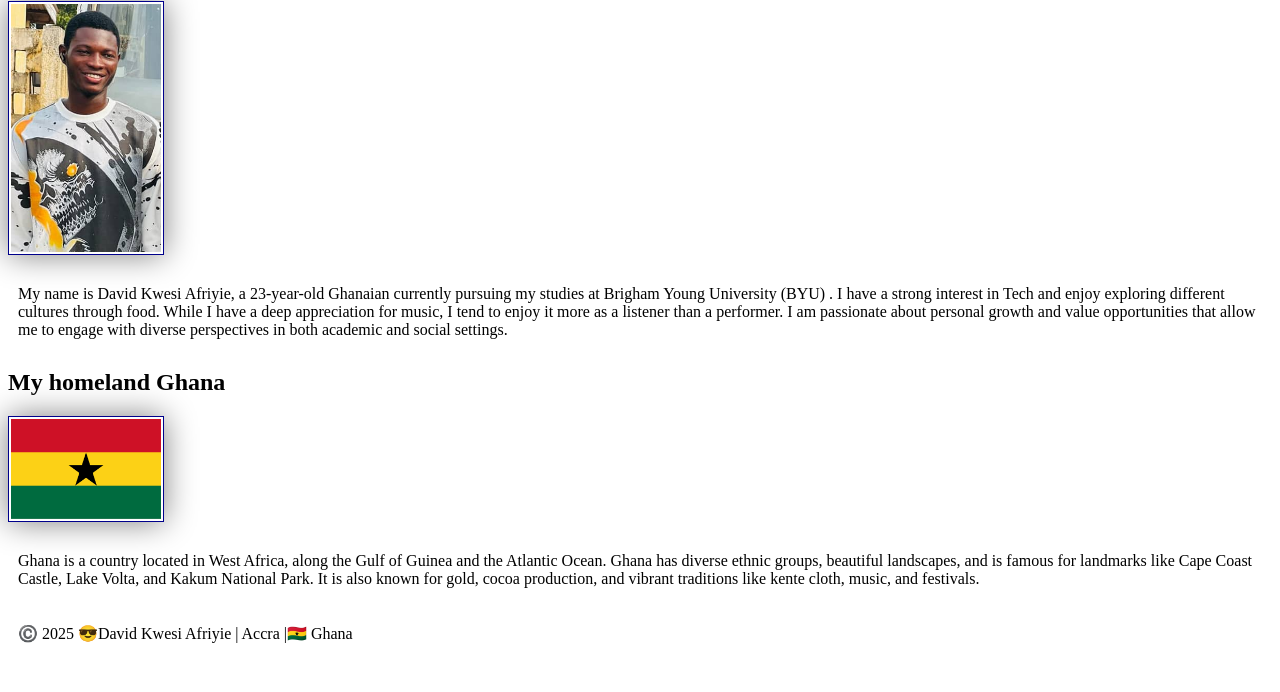
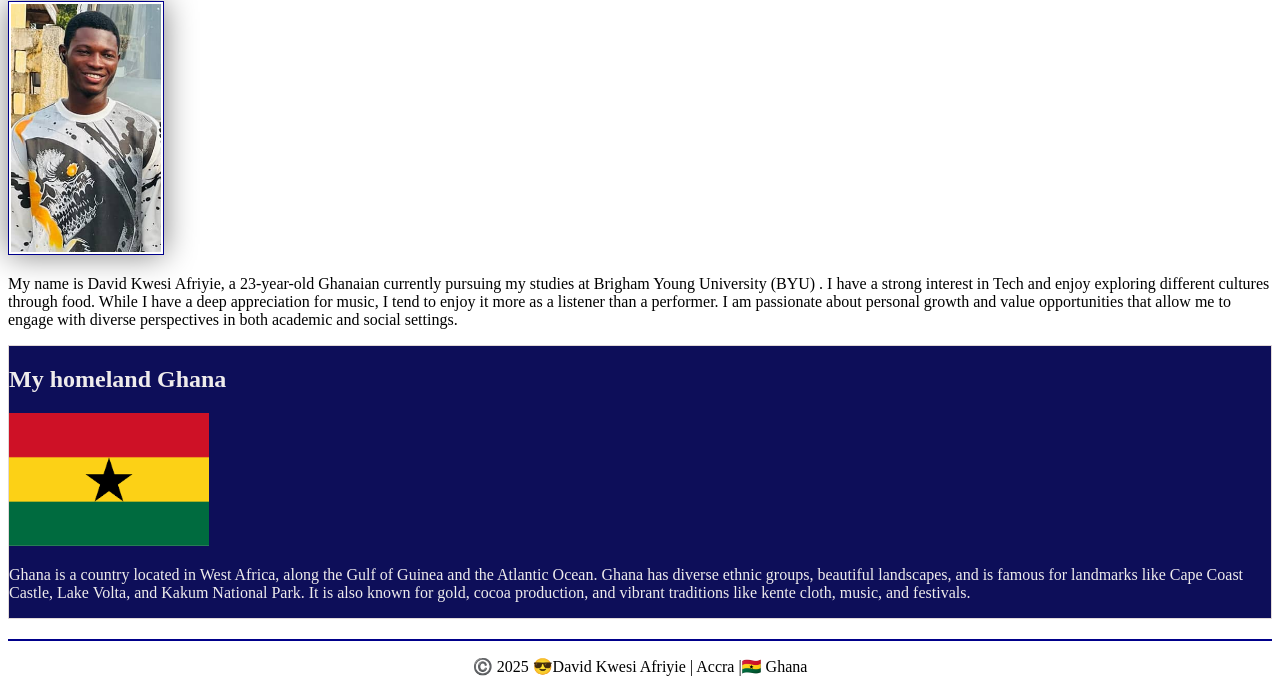
Before and after one commit to Egadavid/wdd130, a plain HTML site: page index.html in a window 1280 px wide. Shown: the part 223-915 px from the top of the page. Before the commit the page ends 892 px from the top, so only its background shows below. Drawn offline with Linux system fonts and the light colour scheme.

Commit message:
styles v2

```diff
--- a/styles/styles.css
+++ b/styles/styles.css
@@ -13,14 +13,40 @@ h1 {
     color: darkblue
 }
 
-img {
+main img {
     width: 150px;
     height: auto;
     border: 1px solid darkblue;
     padding: 2px;
-    box-shadow: 0 0 30px gray;
+    box-shadow: 0 0 30px rgb(128, 128, 128);
 }
 
 p {
-    padding: 10px;
+    padding: 0;
 }
+
+main {
+    max-width:auto;
+}
+
+aside {
+    max-width: auto;
+  background-color: rgb(13, 14, 89);
+  width: auto;
+  height: auto;
+  padding: auto;
+  border: 1px solid rgb(225, 217, 217);
+  color: rgb(239, 236, 236);
+  text-align: left;
+}
+
+aside img {
+    width : 200px;
+    height: auto;
+}
+
+footer {
+    margin-top: 20px;
+    border-top: 2px solid darkblue;
+    text-align: center;
+}
```
